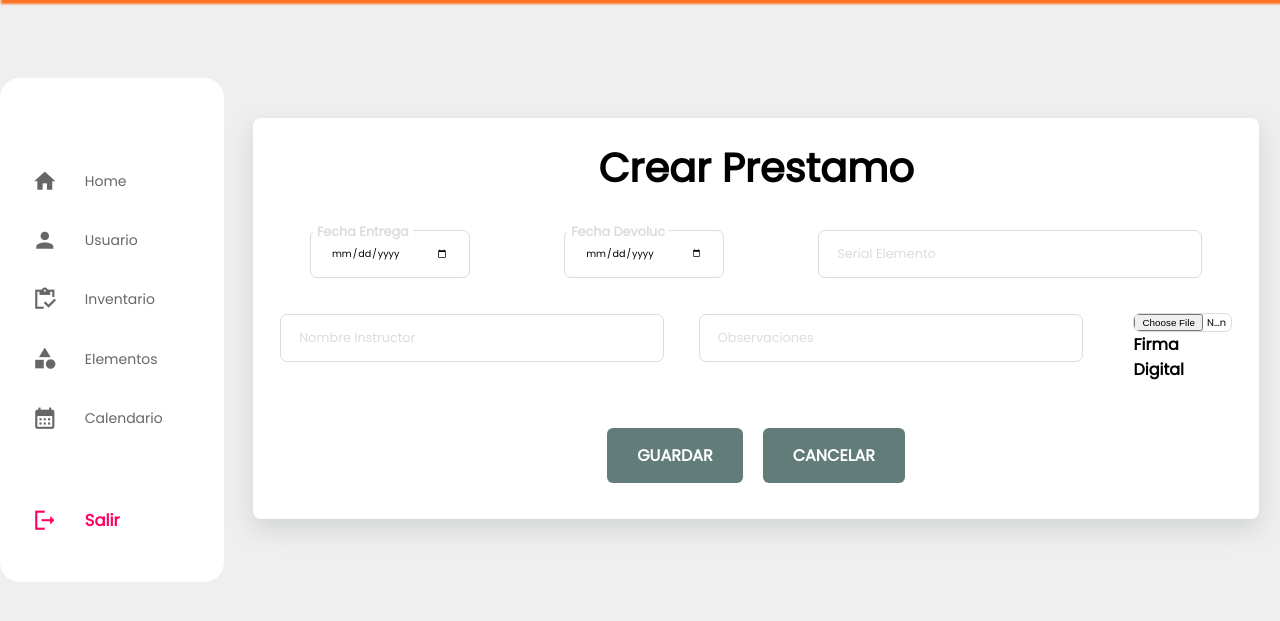
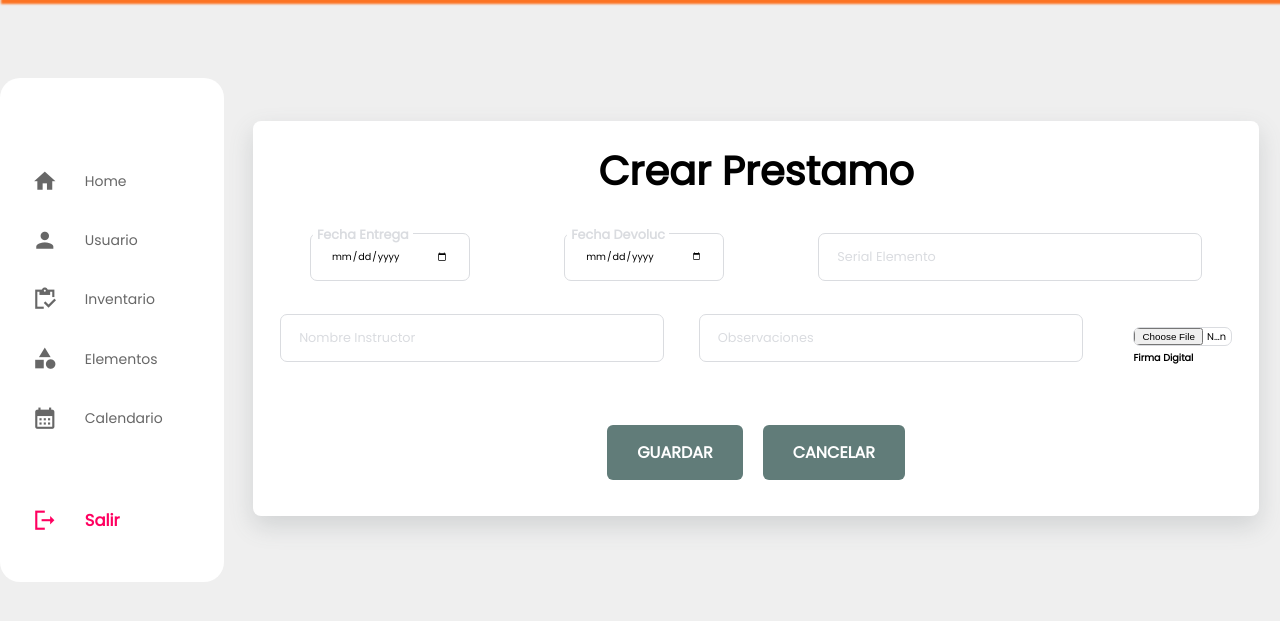
Before and after one commit to Alvarezzz14/ProyectoSgi, a Django app: page /formPrestamos/ in a window 1280 px wide. Shown: the part 110-731 px from the top of the page. Run offline with Django 4.2, Linux system fonts and the light colour scheme.

Commit message:
estilos form prestamos

```diff
--- a/UsuariosSena/static/css/superAdmin/styleFormPrestamos.css
+++ b/UsuariosSena/static/css/superAdmin/styleFormPrestamoss.css
@@ -87,6 +87,10 @@ margin-bottom: 17px;
   z-index: 0;
 }
 
+.labelsubirfoto{
+  font-size: 0.8rem;
+}
+
 /*Estilos BOtones */
 
 .container-botones{
@@ -142,7 +146,7 @@ margin-bottom: 17px;
 }
 
 .selectorimagen label{
-font-size: 1rem;
+font-size: 0.6rem;
 font-weight: 600;
 color: rgb(0, 0, 0);
 
--- a/UsuariosSena/templates/superAdmin/formPrestamos.html
+++ b/UsuariosSena/templates/superAdmin/formPrestamos.html
@@ -5,7 +5,7 @@
 {% block content %}
 <head>
 
-    <link rel="stylesheet" href="{% static 'css/superAdmin/styleFormPrestamos.css' %}">
+    <link rel="stylesheet" href="{% static 'css/superAdmin/styleFormPrestamoss.css' %}">
     <title>Formulario Prestamos</title>
 
 </head>
```
